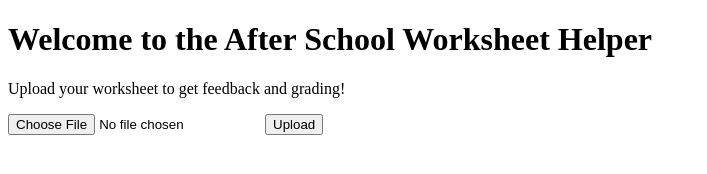
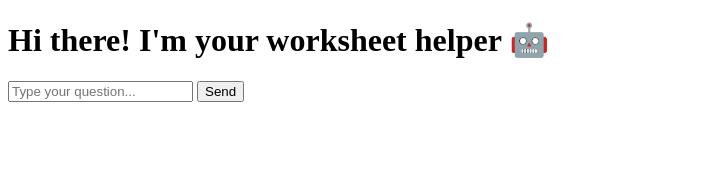
Before and after one commit to FarisAsmar/TriumpCHATBOTSITEtest1, a plain HTML site: page index.html in a window 1280 px wide. Shown: the whole page, without its empty margins (0-707 px from the left). Drawn offline with Linux system fonts and the light colour scheme.

Commit message:
Add files via upload

```diff
--- a/index.html
+++ b/index.html
@@ -1,14 +1,38 @@
 <!DOCTYPE html>
 <html>
-  <head>
-    <title>Worksheet Helper</title>
-  </head>
-  <body>
-    <h1>Welcome to the After School Worksheet Helper</h1>
-    <p>Upload your worksheet to get feedback and grading!</p>
-    <form action="/upload" method="post" enctype="multipart/form-data">
-      <input type="file" name="worksheet" />
-      <input type="submit" value="Upload" />
-    </form>
-  </body>
+<head>
+  <title>Worksheet Chatbot</title>
+</head>
+<body>
+  <h1>Hi there! I'm your worksheet helper 🤖</h1>
+
+  <div id="chat" style="white-space: pre-line;"></div>
+  <input type="text" id="userInput" placeholder="Type your question..." />
+  <button onclick="sendMessage()">Send</button>
+
+  <script>
+    async function sendMessage() {
+      const input = document.getElementById("userInput").value;
+      if (!input.trim()) return;
+
+      const chatDiv = document.getElementById("chat");
+      chatDiv.innerText += `You: ${input}\n`;
+      document.getElementById("userInput").value = "";
+
+      try {
+        const response = await fetch("https://your-replit-url/chat", {
+          method: "POST",
+          headers: { "Content-Type": "application/json" },
+          body: JSON.stringify({ message: input })
+        });
+
+        const data = await response.json();
+        chatDiv.innerText += `Bot: ${data.reply}\n\n`;
+      } catch (err) {
+        chatDiv.innerText += `Bot: Oops! Something went wrong.\n\n`;
+        console.error(err);
+      }
+    }
+  </script>
+</body>
 </html>
```
